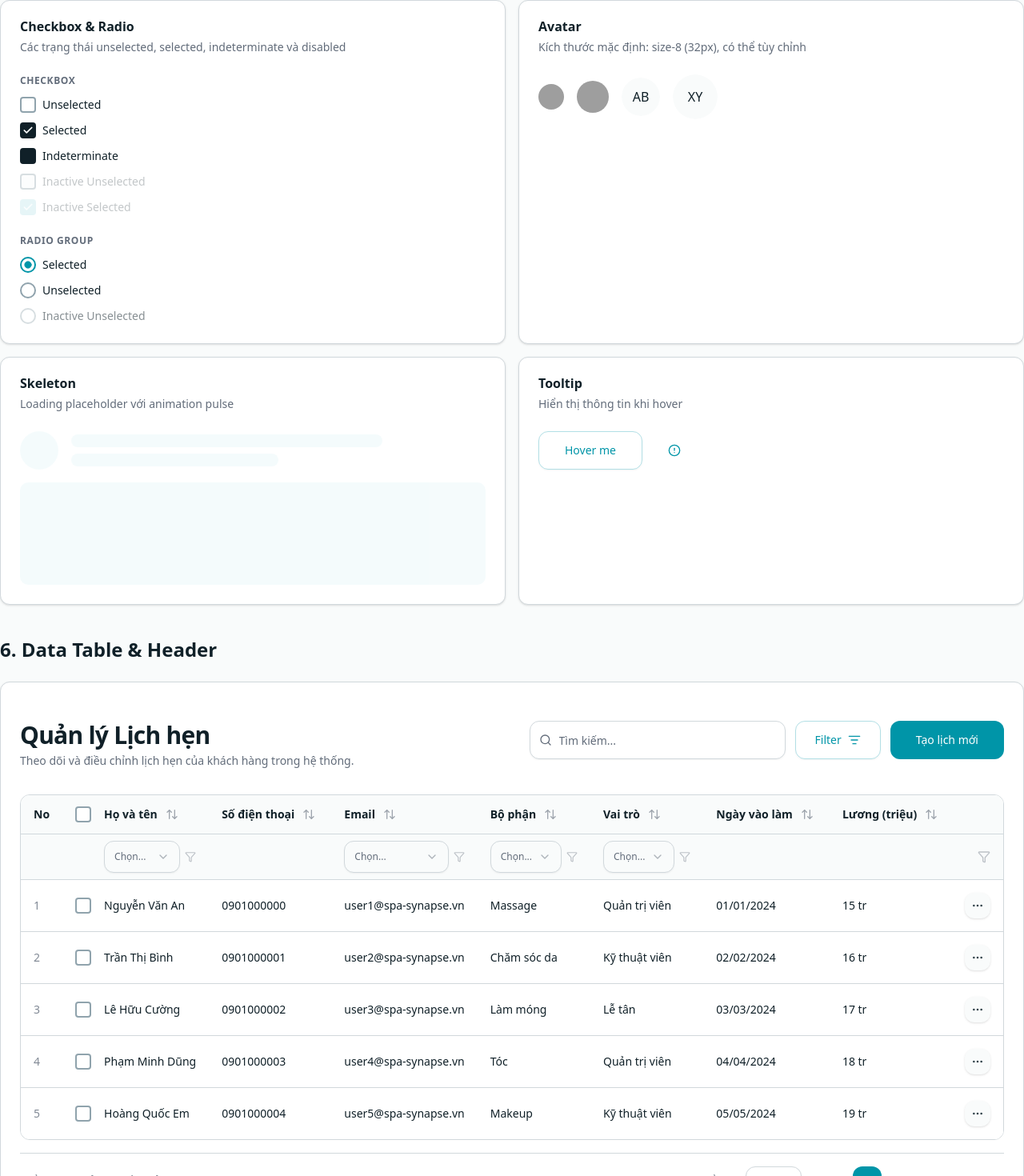
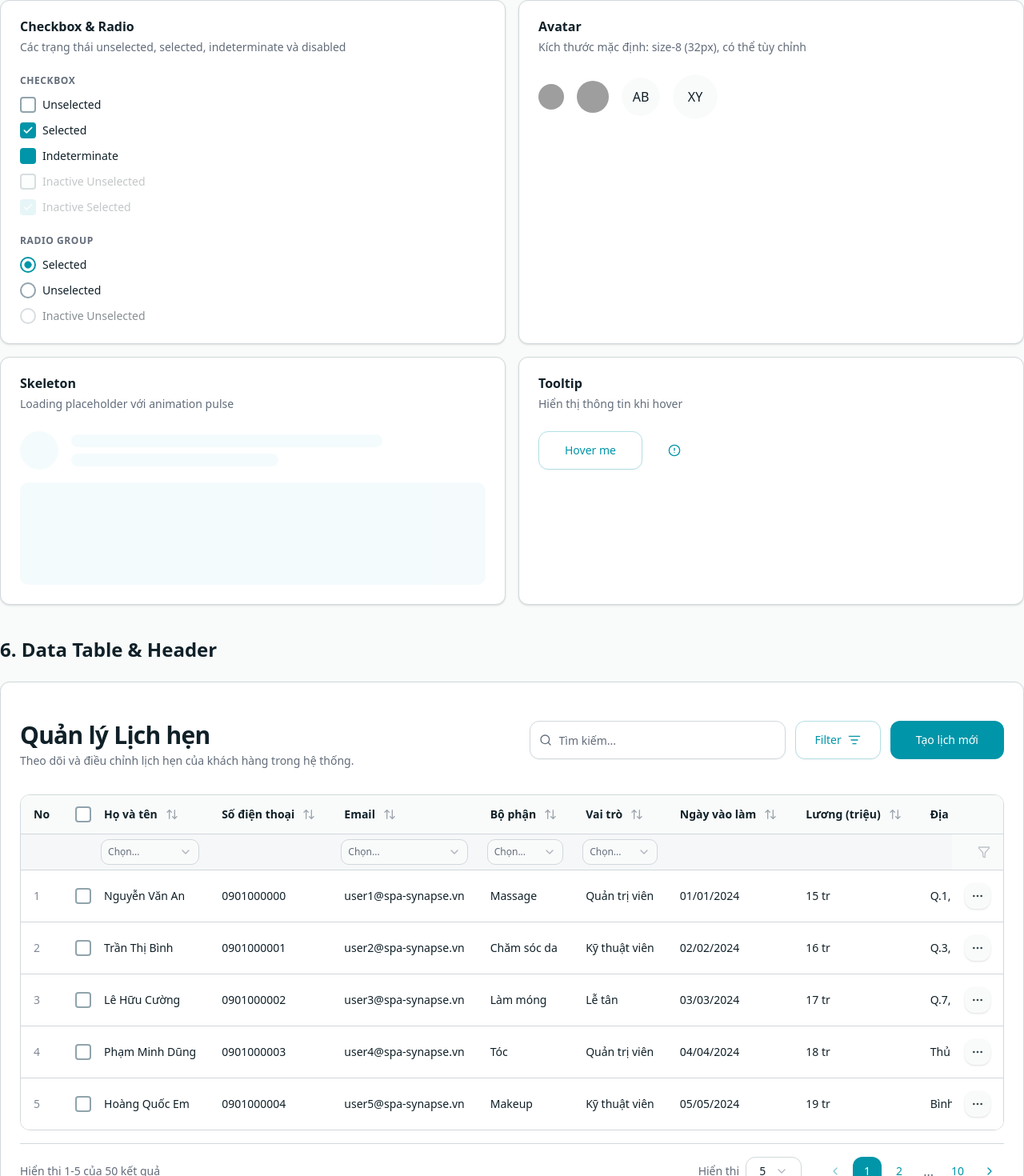
Before and after one commit to ngoctinn/Synapse_KL, a Next.js app in the folder frontend/: page /design-system in a window 1280 px wide. Shown: the part 3535-5005 px from the top of the page at 80% size. Built offline with nearby package versions, Linux system fonts and the light colour scheme; grey boxes are pictures that could not be loaded.

Commit message:
feat: Add DataTable component with sorting, filtering, and pagination, along with new Checkbox and Select UI components.

```diff
--- a/frontend/src/shared/components/smart-data-table.tsx
+++ b/frontend/src/shared/components/smart-data-table.tsx
@@ -165,7 +165,7 @@ export function DataTable<T extends { id: string | number }>({
   return (
     <div className="space-y-4">
       {/* Table với scroll ngang, có border và rounded */}
-      <div className="overflow-x-auto rounded-lg border">
+      <div className="overflow-x-auto rounded-lg border border-neutral-10 bg-card">
         <Table className="min-w-full">
           <TableHeader>
             {/* Header Row */}
@@ -221,8 +221,8 @@ export function DataTable<T extends { id: string | number }>({
               })}
             </TableRow>
 
-            {/* Filter Row - cùng màu với header */}
-            <TableRow className="hover:bg-transparent bg-secondary border-b">
+            {/* Filter Row - Nền siêu nhạt chuẩn Airy */}
+            <TableRow className="hover:bg-transparent bg-neutral-5/15 border-b border-neutral-10">
               {columns.map((column) => {
                 const isSticky = column.key === "actions"
                 const stickyClass = isSticky
@@ -246,11 +246,10 @@ export function DataTable<T extends { id: string | number }>({
                 }
 
                 return (
-                  <TableCell key={`${column.key as string}-filter`} className="py-2 bg-inherit">
+                  <TableCell key={`${column.key as string}-filter`} className="py-1.5 px-3 bg-inherit">
                     {column.filterable ? (
-                      <div className="flex items-center gap-1.5">
                       <Select onValueChange={(val) => onFilterChange?.(column.key as keyof T, val)}>
-                          <SelectTrigger size="sm" className="flex-1 text-xs bg-background">
+                        <SelectTrigger className="w-full text-xs bg-background h-8 px-2 rounded-md shadow-none border-neutral-10 font-medium">
                           <SelectValue placeholder="Chọn..." />
                         </SelectTrigger>
                         <SelectContent>
@@ -260,8 +259,6 @@ export function DataTable<T extends { id: string | number }>({
                           ))}
                         </SelectContent>
                       </Select>
-                        <Filter className="h-3.5 w-3.5 text-muted-foreground/40 shrink-0" />
-                      </div>
                     ) : null}
                   </TableCell>
                 )
--- a/frontend/src/shared/ui/checkbox.tsx
+++ b/frontend/src/shared/ui/checkbox.tsx
@@ -18,9 +18,9 @@ function Checkbox({
         // Default (Unselected)
         "border-neutral-30 bg-card hover:border-primary/60",
         // Selected (Checked)
-        "data-[state=checked]:bg-neutral-100 data-[state=checked]:border-neutral-100 data-[state=checked]:text-neutral-0",
+        "data-[state=checked]:bg-primary data-[state=checked]:border-primary data-[state=checked]:text-primary-foreground",
         // Indeterminate
-        "data-[state=indeterminate]:bg-neutral-100 data-[state=indeterminate]:border-neutral-100 data-[state=indeterminate]:text-neutral-0",
+        "data-[state=indeterminate]:bg-primary data-[state=indeterminate]:border-primary data-[state=indeterminate]:text-primary-foreground",
         // DISABLED STATES
         // Inactive Unselected
         "disabled:border-neutral-20 disabled:bg-muted disabled:cursor-not-allowed",
--- a/frontend/src/shared/ui/select.tsx
+++ b/frontend/src/shared/ui/select.tsx
@@ -57,8 +57,10 @@ function SelectTrigger({
 function SelectContent({
   className,
   children,
-  position = "item-aligned",
-  align = "center",
+  position = "popper",
+  side = "bottom",
+  sideOffset = 4,
+  align = "start",
   ...props
 }: React.ComponentProps<typeof SelectPrimitive.Content>) {
   return (
@@ -66,12 +68,14 @@ function SelectContent({
       <SelectPrimitive.Content
         data-slot="select-content"
         className={cn(
-          "bg-popover text-popover-foreground data-[state=open]:animate-in data-[state=closed]:animate-out data-[state=closed]:fade-out-0 data-[state=open]:fade-in-0 data-[state=closed]:zoom-out-95 data-[state=open]:zoom-in-95 data-[side=bottom]:slide-in-from-top-2 data-[side=left]:slide-in-from-right-2 data-[side=right]:slide-in-from-left-2 data-[side=top]:slide-in-from-bottom-2 relative z-50 max-h-(--radix-select-content-available-height) min-w-[8rem] origin-(--radix-select-content-transform-origin) overflow-x-hidden overflow-y-auto rounded-md border shadow-md",
+          "bg-popover text-popover-foreground data-[state=open]:animate-in data-[state=closed]:animate-out data-[state=closed]:fade-out-0 data-[state=open]:fade-in-0 data-[state=closed]:zoom-out-95 data-[state=open]:zoom-in-95 data-[side=bottom]:slide-in-from-top-2 data-[side=left]:slide-in-from-right-2 data-[side=right]:slide-in-from-left-2 data-[side=top]:slide-in-from-bottom-2 relative z-[100] max-h-(--radix-select-content-available-height) min-w-[8rem] origin-(--radix-select-content-transform-origin) overflow-x-hidden overflow-y-auto rounded-lg border shadow-md",
           position === "popper" &&
             "data-[side=bottom]:translate-y-1 data-[side=left]:-translate-x-1 data-[side=right]:translate-x-1 data-[side=top]:-translate-y-1",
           className
         )}
         position={position}
+        side={side}
+        sideOffset={sideOffset}
         align={align}
         {...props}
       >
@@ -113,7 +117,7 @@ function SelectItem({
     <SelectPrimitive.Item
       data-slot="select-item"
       className={cn(
-        "focus:bg-accent focus:text-accent-foreground [&_svg:not([class*='text-'])]:text-muted-foreground relative flex w-full cursor-default items-center gap-2 rounded-sm py-1.5 pr-8 pl-2 text-sm outline-hidden select-none data-[disabled]:pointer-events-none data-[disabled]:opacity-50 [&_svg]:pointer-events-none [&_svg]:shrink-0 [&_svg:not([class*='size-'])]:size-4 *:[span]:last:flex *:[span]:last:items-center *:[span]:last:gap-2",
+        "focus:bg-accent focus:text-accent-foreground [&_svg:not([class*='text-'])]:text-muted-foreground relative flex w-full cursor-default items-center gap-2 rounded-md py-2 pr-8 pl-3 text-sm outline-hidden select-none data-[disabled]:pointer-events-none data-[disabled]:opacity-50 [&_svg]:pointer-events-none [&_svg]:shrink-0 [&_svg:not([class*='size-'])]:size-4 *:[span]:last:flex *:[span]:last:items-center *:[span]:last:gap-2",
         className
       )}
       {...props}
```
Lines whose indentation alone changed are shown as unchanged.
